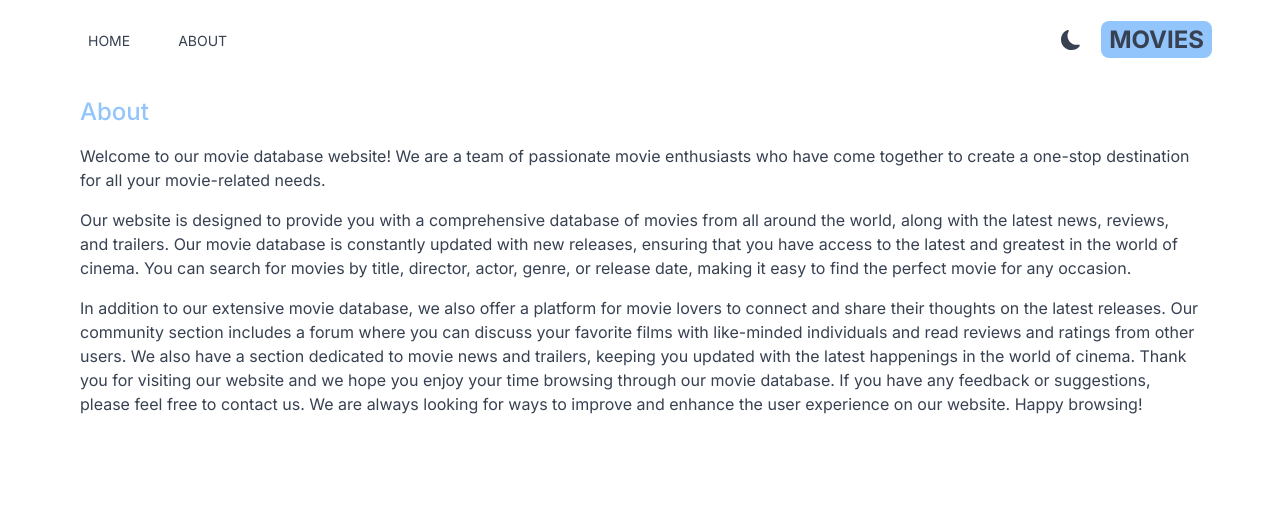
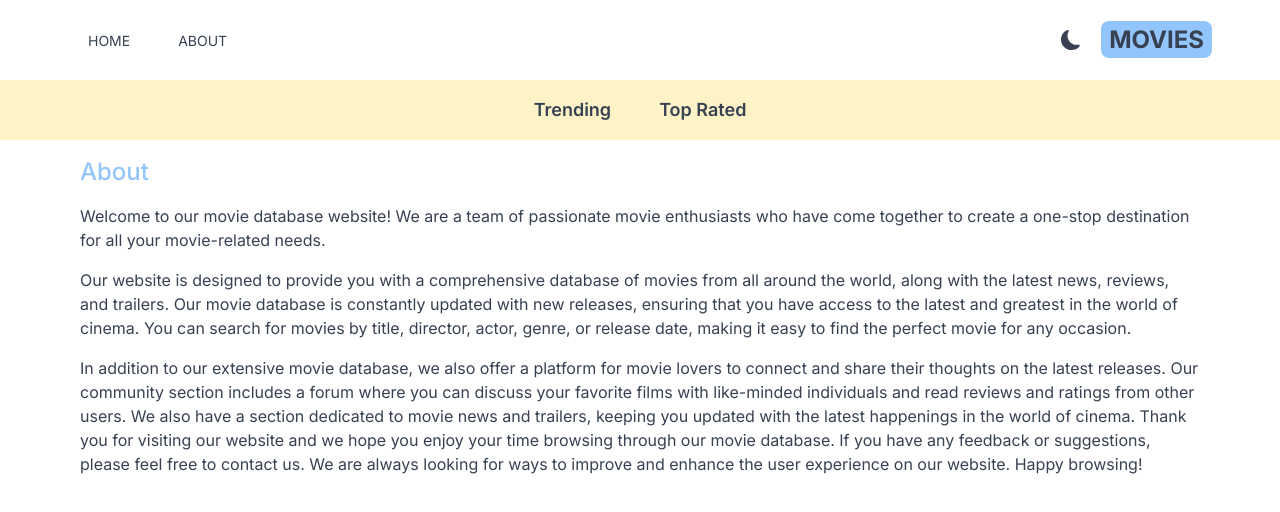
Before and after one commit to ahmadalwattar/next-movies14, a Next.js app: page /about in a window 1280 px wide. Shown: the top 512 px of the page. Built offline with nearby package versions, Linux system fonts and the light colour scheme.

Commit message:
Fetch API

```diff
--- a/src/app/Providers.jsx
+++ b/src/app/Providers.jsx
@@ -5,7 +5,7 @@ import { ThemeProvider } from "next-themes";
 export default function Providers({ children })
 {
   return(
-    <ThemeProvider enableSystem={true} attribute="class">
+    <ThemeProvider enableSystem={false} attribute="class">
       <div className="dark:bg-gray-700 dark:text-gray-200 text-gray-700 transition-colors duration-300 min-h-screen select-none">
         {children}
       </div>
--- /dev/null
+++ b/src/app/components/navBar.jsx
@@ -0,0 +1,10 @@
+import NavbarItem from "./navBarItem";
+
+export default function NavBar() {
+  return (
+    <div className="flex justify-center dark:bg-gray-600 bg-amber-100 lg:text-lg p-4">
+      <NavbarItem title="Trending" param="fetchTrending" />
+      <NavbarItem title="Top Rated" param="fetchTopRated" />
+    </div>
+  )
+}
--- /dev/null
+++ b/src/app/components/navBarItem.jsx
@@ -0,0 +1,22 @@
+"use client";
+import Link from "next/link";
+import { useSearchParams } from "next/navigation";
+
+export default function NavbarItem ({ title, param }) {
+  const searchParams = useSearchParams();
+  const genre = searchParams.get("genre");
+  return(
+    <div>
+      <Link
+        className={`m-4 hover:text-blue-300 font-semibold p-2 ${
+          genre &&
+          genre === param &&
+          "underline underline-offset-8 decoration-5  decoration-blue-400 rounded-lg"
+        }`}
+        href={`/?genre=${param}`}
+      >
+        {title}
+      </Link>
+    </div>
+  )
+}
--- /dev/null
+++ b/src/app/components/results.jsx
@@ -0,0 +1,19 @@
+import Card from "./card";
+
+export default function Results ({ results }){
+    return (
+        <div>
+        {results.map((result) => (
+            <div key={result.id}>{result.original_name}</div>
+        ))}
+      </div>
+    )
+}
+
+
+{/**
+<div className="sm:grid sm:grid-cols-2 lg:grid-cols-3 xl:grid-cols-4 2xl:grid-cols-5 max-w-6xl mx-auto py-4">
+{results.map((result) => (
+          <Card key={result.id} result={result} />
+        ))}
+</div>*/}
--- a/src/app/layout.js
+++ b/src/app/layout.js
@@ -2,6 +2,7 @@ import { Inter } from "next/font/google";
 import "./globals.css";
 import Header from "./components/header";
 import Providers from "./Providers";
+import NavBar from "./components/navBar";
 
 const inter = Inter({ subsets: ["latin"] });
 
@@ -18,6 +19,7 @@ export default function RootLayout({ children }) {
       {/* Header */}
       <Header/>
       {/* NavBar */}
+      <NavBar/>
       {/* Search */}
       {children}
       </Providers>
--- a/src/app/page.js
+++ b/src/app/page.js
@@ -1,8 +1,33 @@
 import Image from "next/image";
+import Results from "./components/results";
 
-export default function Home() {
+const API_KEY = process.env.API_KEY;
+
+export default async function Home({searchParams}) {
+  const genre = searchParams.genre || "fetchTrending";
+
+
+  const res = await fetch(
+    `https://api.themoviedb.org/3/${
+      genre === "fetchTopRated" ? "movie/top_rated" : "trending/all/week"
+    }?api_key=${API_KEY}&language=en-US&page=1`,
+    { next: { revalidate: 10000 } }
+  );
+
+  if (!res.ok) {
+    throw new Error("Failed to fetch data"); // this will be caught by the error page and passed to the page as props
+  }
+
+  const data =await res.json();
+  const results = data.results;
+
+  console.log(results);
+
+  // const res2 = await fetch(`https://api.themoviedb.org/3/trending/movie/week?language=en-US?api_key=${API_KEY}`);
+
   return (
-    <div>HomePage
-    </div>
+    <div>
+    <Results results={results} />
+    Home Page</div>
   );
 }
```
Also changed, not shown: src/app/components/card.jsx (added, +37 -0 lines).
